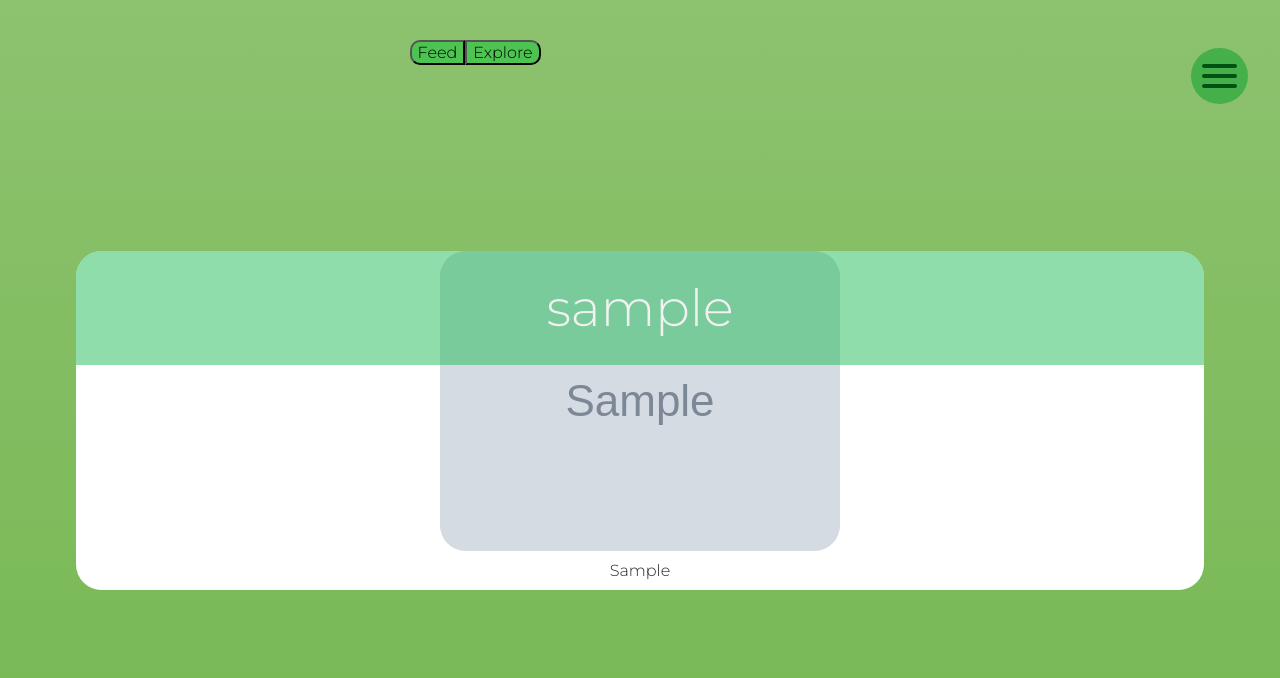
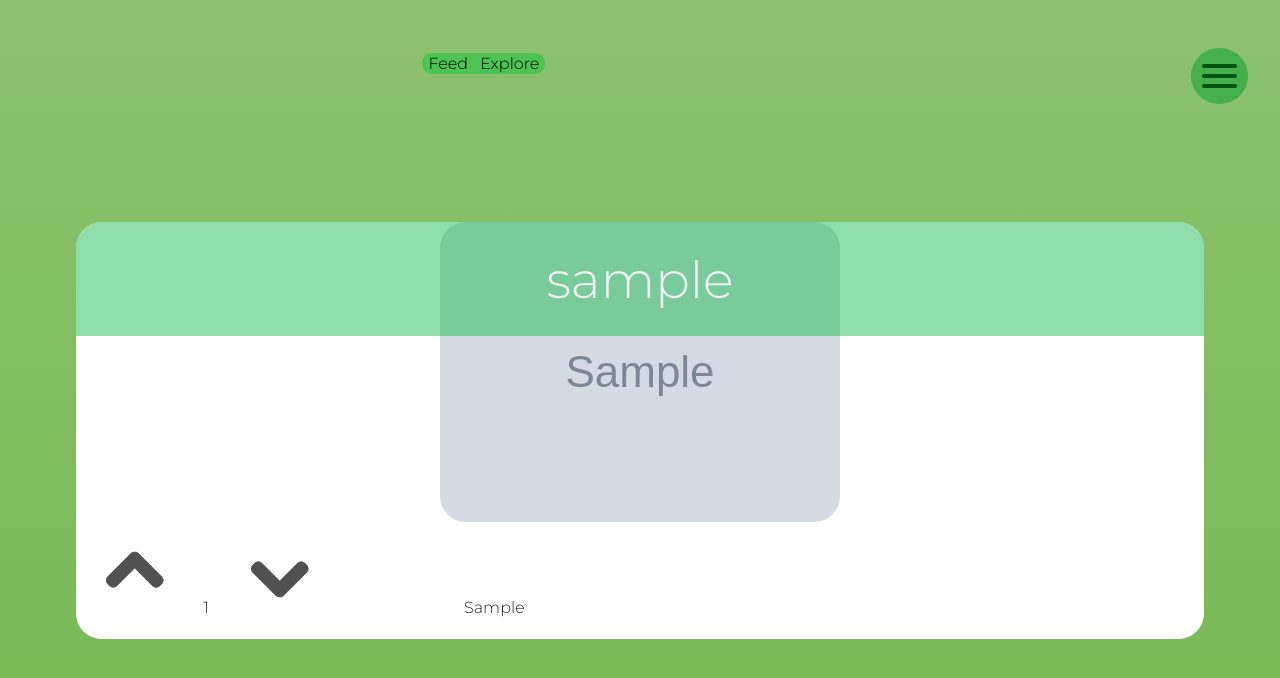
Before and after one commit to Chris-C3A/ACDP-Sustainability-Hackathon, a Flask app: page /feed in a window 1280 px wide. Shown: the top 678 px of the page. Run offline with Flask 2, Linux system fonts and the light colour scheme; a user stored in the database is signed in; tables that the repository leaves empty hold one stand-in row (values such as "Sample post"); grey boxes marked "Sample" are stand-in pictures.

Commit message:
Auto stash before merge of "main" and "origin/main"

```diff
--- a/app/main.py
+++ b/app/main.py
@@ -1,5 +1,6 @@
 from flask import Blueprint, render_template, flash, jsonify, request, redirect, url_for
 from flask_login import login_required, current_user
+from sqlalchemy import null
 from .models import *
 from app import db
 
@@ -16,17 +17,47 @@ def index():
     return page
 
 
-@main.route('/feed')  # display posts
+@main.route('/feed', methods=['GET', 'POST'])  # display posts
 def feed():
-    posts = []
-    for record in Follow.query.filter_by(user_id=current_user.get_id()):
-        for post in (Post.query.filter_by(user_id=record.following_id).order_by(Post.created_at).all()):
-            posts.append(post)
-    posts.sort(key=lambda l:l.created_at, reverse=True)
-    page = render_template('postGen.html', posts=posts)
-    return page
+    if request.method == 'GET':
+        posts = []
+        votes = []
+        index = 0
+        for record in Follow.query.filter_by(user_id=current_user.get_id()):
+            for post in (Post.query.filter_by(user_id=record.following_id).order_by(Post.created_at).all()):
+                votes.append(0)
+                for voteRecord in Vote.query.filter_by(post_id=post.id):
+                    if (voteRecord.upvoted == VoteEnum.upvote):
+                        votes[index] += 1
+                    elif (voteRecord.upvoted == VoteEnum.downvote):
+                        votes[index] -= 1
+                posts.append(post)
+                index += 1
+        posts.sort(key=lambda l:l.created_at, reverse=True)
+        page = render_template('postGen.html', posts=posts, votes=votes)
+        return page
+    else:
+        vote1 = request.form.get('Up')
+        vote2 = request.form.get('Down')
+        new_vote = None
+        if (vote1 is not None):
+            record = Vote.query.filter_by(post_id=vote1).filter_by(user_id=current_user.get_id()).first()
+            if (record is not None):
+                record.upvoted=VoteEnum.upvote
+            else:
+                new_vote = Vote(user_id=current_user.get_id(), post_id=vote1, upvoted=VoteEnum.upvote)
+        elif (vote2 is not None):
+            record = Vote.query.filter_by(post_id=vote2).filter_by(user_id=current_user.get_id()).first()
+            if (record is not None):
+                record.upvoted=VoteEnum.downvote
+            else:
+                new_vote = Vote(user_id=current_user.get_id(), post_id=vote2, upvoted=VoteEnum.downvote)
+        if (new_vote is not None):
+            db.session.add(new_vote)
+        db.session.commit()
+        return redirect('/feed')
 
-@main.route('/explore')
+@main.route('/explore', methods=['GET', 'POST'])
 def exploreFeed():
     posts = []
     for record in User.query.filter_by(public=PrivacyEnum.public).all():
--- a/app/static/main.css
+++ b/app/static/main.css
@@ -303,3 +303,16 @@ h1 {
   margin-left: 32vw;
   margin-top: 5vh;
 }
+.voting h5,button {
+  display: inline-block;
+  margin: 1vw;
+  background: transparent;
+  border: none !important;
+}
+.voting #voteImg {
+  width: 6vw;
+  height: auto;
+}
+.voting #caption {
+  margin-left: 10vw;
+}
--- a/app/templates/postGen.html
+++ b/app/templates/postGen.html
@@ -5,10 +5,13 @@
   <p style="text-align:center;">No posts to show :(</p>
 {% endif %}
 {% for item in posts %}
+
 <article id="{{ item.id }}" class="post">
     <h2> {{ item.author.username }} </h2>
     <img src="static/post_pics/{{ item.image_file }}">
-    <h5>{{ item.caption }}</h5>
+    <div class="voting">
+        <form action="" method="POST"><button value="{{item.id}}" type="submit" name="Up"><img src="static/upvote.png" id="voteImg"></button><h5>{{ votes[loop.index0] }}</h5><button value="{{item.id}}" type="submit" name="Down"><img src="static/downvote.png" id="voteImg"></button><h5 id="caption">{{ item.caption }}</h5></form>
+    </div>
 </article>
 {% endfor %}
 </div id="posts">
```
Also changed, not shown: app/static/avacad.jpg (deleted), app/static/downvote.png (added), app/static/post_pics/5ad9596c184013b6.jpg (deleted), app/static/post_pics/64b62f5a4653932d.jpg (deleted), app/static/post_pics/8160b2f71fdf50f7.jpg (deleted), app/static/post_pics/b48a234c8c017b79.jpg (deleted), app/static/post_pics/df3e184a9fcfb2b6.jpg (deleted), app/static/post_pics/e8f50597eeb80b87.jpg (deleted), app/static/stock1.jpg (deleted), app/static/stock2.jpg (deleted), app/static/stock3.jpg (deleted), app/static/stock4.jpg (deleted), app/static/upvote.png (added), 1 other file.
